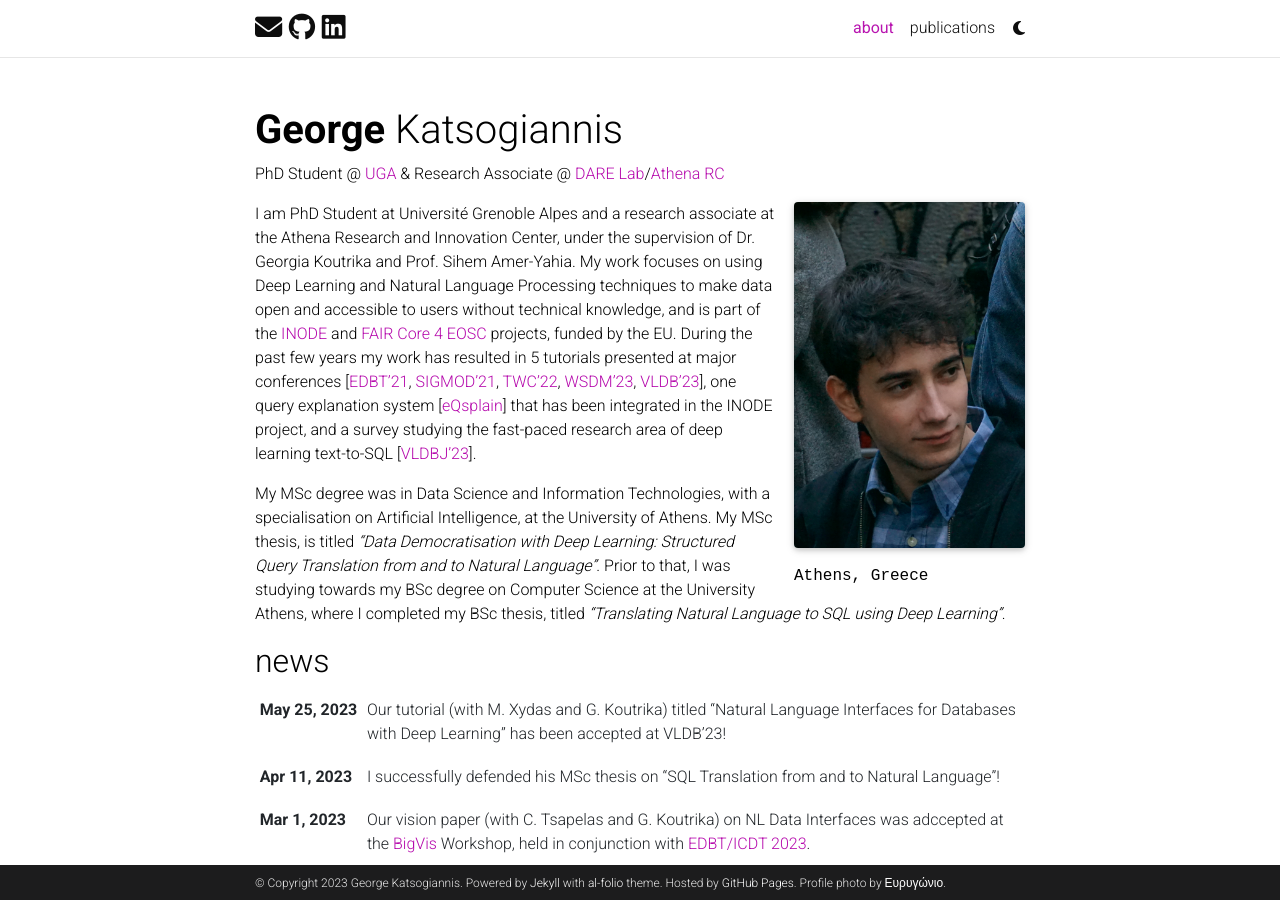
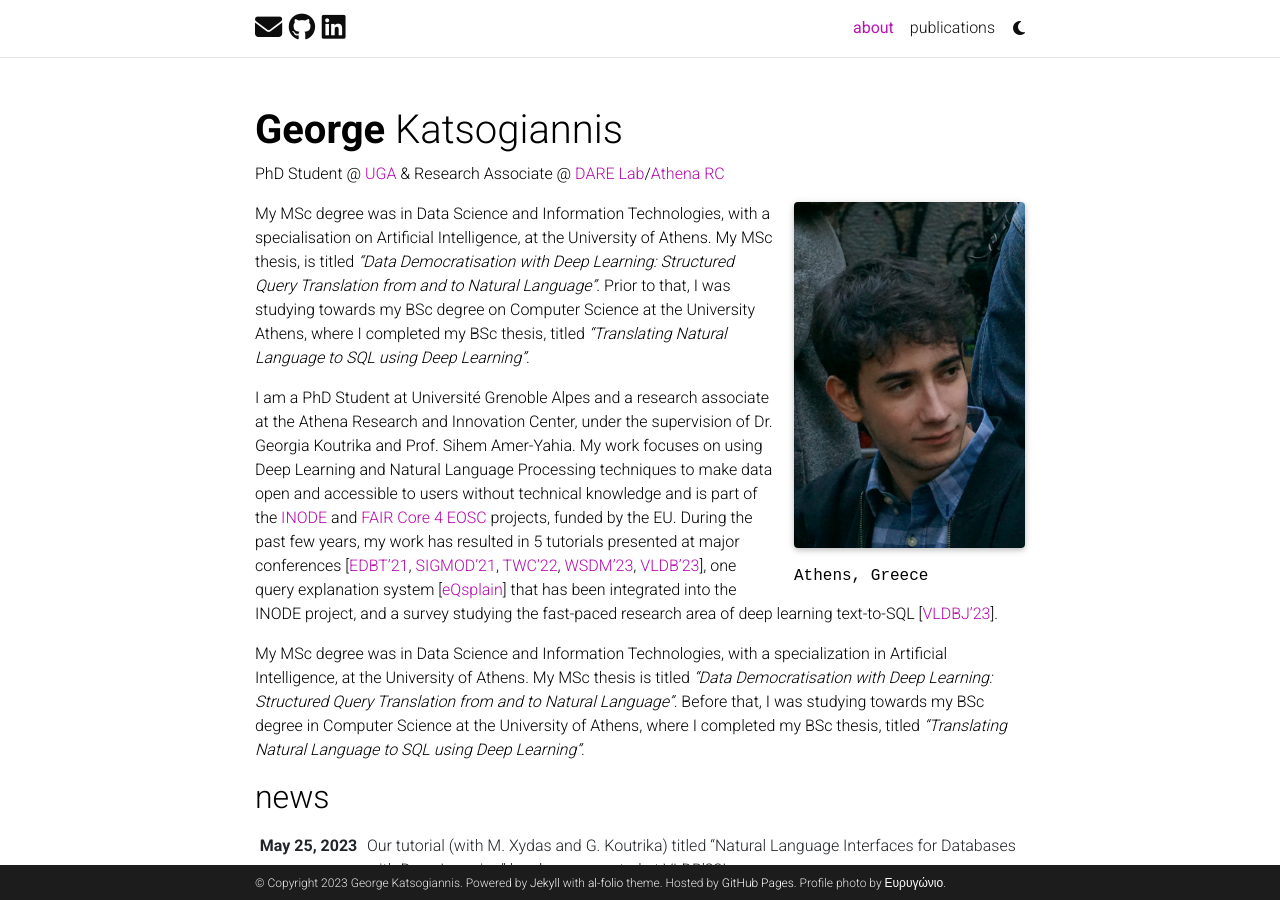
Before and after one commit to geokats/geokats.github.io, a Jekyll site: the page built from _pages/about.md, in a window 1280 px wide and 900 px high. Built offline with Jekyll 4.4.1, drawn with Linux system fonts in a browser that asks for light colours; full-size pictures stand in for the smaller copies a plugin makes; comment, search, counter and statistics services are not loaded; a style sheet for code colours, icons or effects is not loaded.

Commit message:
Update about.md

```diff
--- a/_pages/about.md
+++ b/_pages/about.md
@@ -18,10 +18,14 @@ selected_papers: true # includes a list of papers marked as "selected={true}"
 social: false  # includes social icons at the bottom of the page
 ---
 
-I am PhD Student at Université Grenoble Alpes and a research associate at the Athena Research and Innovation Center, under the supervision of Dr. Georgia Koutrika and Prof. Sihem Amer-Yahia.
-My work focuses on using Deep Learning and Natural Language Processing techniques to make data open and accessible to users without technical knowledge, and is part of the <a href="http://www.inode-project.eu/">INODE</a> and <a href="http://www.faircore4eosc.eu/">FAIR Core 4 EOSC</a> projects, funded by the EU.
-During the past few years my work has resulted in 5 tutorials presented at major conferences [<a href="https://darelab.imsi.athenarc.gr/tutorials/text2sql_edbt21/">EDBT'21</a>, <a href="https://darelab.imsi.athenarc.gr/tutorials/text2sql_sigmod21/">SIGMOD'21</a>, <a href="https://darelab.imsi.athenarc.gr/tutorials/text2sql_twc22/">TWC'22</a>, <a href="https://darelab.imsi.athenarc.gr/tutorials/datadem_wsdm23/">WSDM'23</a>, <a href="/tutorials/nlidbs_vldb23/">VLDB'23</a>], one query explanation system [<a href="https://darelab.imsi.athenarc.gr/systems/eqsplain/">eQsplain</a>] that has been integrated in the INODE project, and a survey studying the fast-paced research area of deep learning text-to-SQL [<a href="https://doi.org/10.1007/s00778-022-00776-8">VLDBJ'23</a>].
-
 My MSc degree was in Data Science and Information Technologies, with a specialisation on Artificial Intelligence, at the University of Athens.
 My MSc thesis, is titled <i>"Data Democratisation with Deep Learning: Structured Query Translation from and to Natural Language"</i>.
 Prior to that, I was studying towards my BSc degree on Computer Science at the University Athens, where I completed my BSc thesis, titled <i>"Translating Natural Language to SQL using Deep Learning"</i>.
+
+I am a PhD Student at Université Grenoble Alpes and a research associate at the Athena Research and Innovation Center, under the supervision of Dr. Georgia Koutrika and Prof. Sihem Amer-Yahia.
+My work focuses on using Deep Learning and Natural Language Processing techniques to make data open and accessible to users without technical knowledge and is part of the <a href="http://www.inode-project.eu/">INODE</a> and <a href="http://www.faircore4eosc.eu/">FAIR Core 4 EOSC</a> projects, funded by the EU.
+During the past few years, my work has resulted in 5 tutorials presented at major conferences [<a href="https://darelab.imsi.athenarc.gr/tutorials/text2sql_edbt21/">EDBT'21</a>, <a href="https://darelab.imsi.athenarc.gr/tutorials/text2sql_sigmod21/">SIGMOD'21</a>, <a href="https://darelab.imsi.athenarc.gr/tutorials/text2sql_twc22/">TWC'22</a>, <a href="https://darelab.imsi.athenarc.gr/tutorials/datadem_wsdm23/">WSDM'23</a>, <a href="/tutorials/nlidbs_vldb23/">VLDB'23</a>], one query explanation system [<a href="https://darelab.imsi.athenarc.gr/systems/eqsplain/">eQsplain</a>] that has been integrated into the INODE project, and a survey studying the fast-paced research area of deep learning text-to-SQL [<a href="https://doi.org/10.1007/s00778-022-00776-8">VLDBJ'23</a>].
+
+My MSc degree was in Data Science and Information Technologies, with a specialization in Artificial Intelligence, at the University of Athens.
+My MSc thesis is titled _"Data Democratisation with Deep Learning: Structured Query Translation from and to Natural Language"_.
+Before that, I was studying towards my BSc degree in Computer Science at the University of Athens, where I completed my BSc thesis, titled _"Translating Natural Language to SQL using Deep Learning"_.
```
